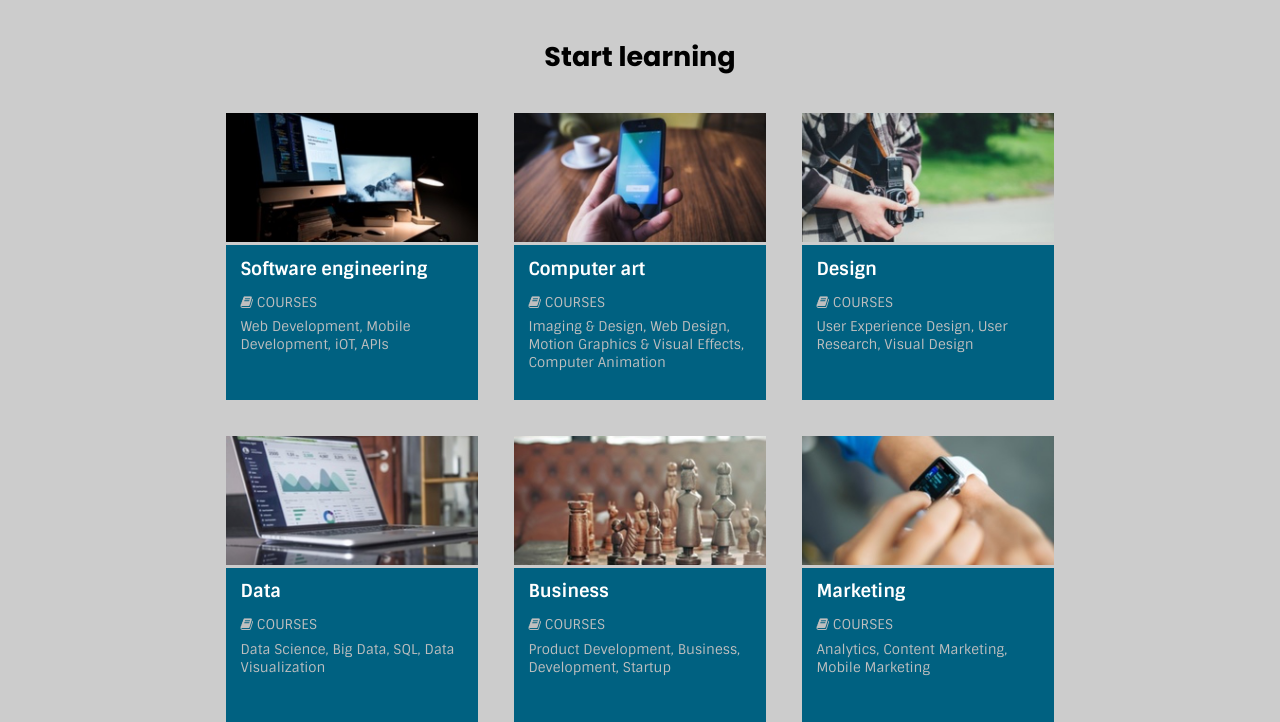
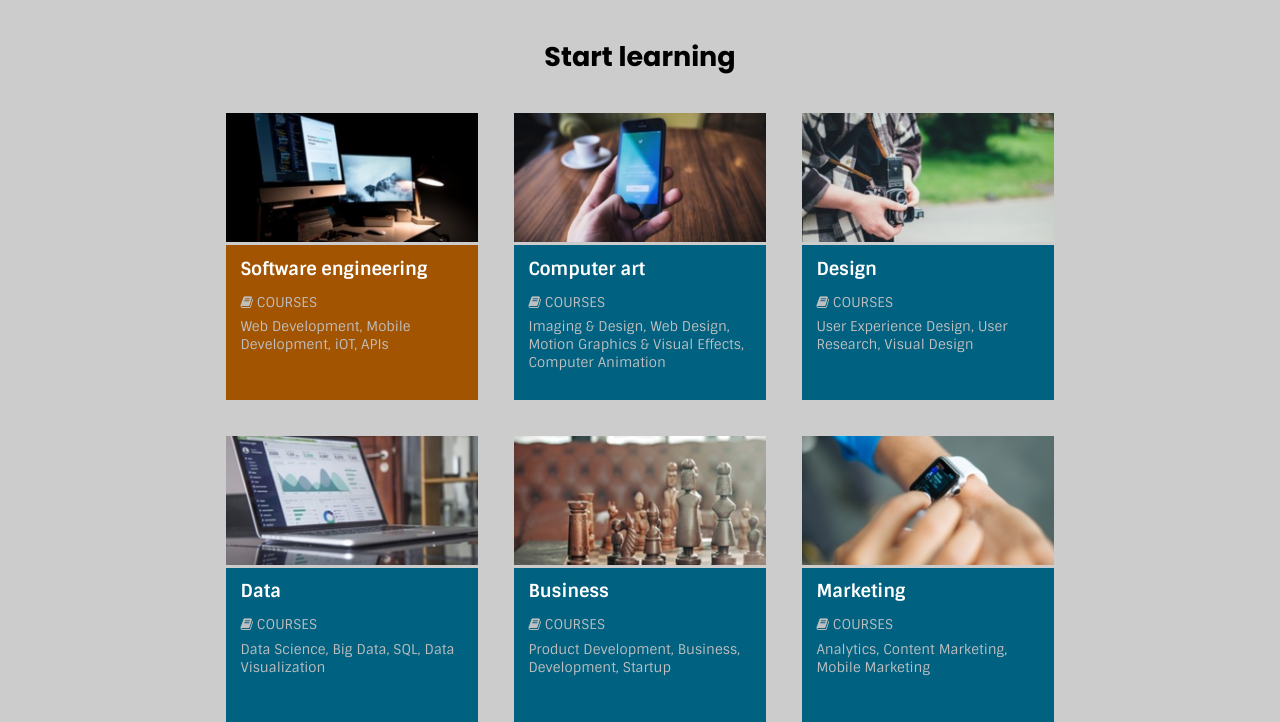
Before and after one commit to brenda-luz/ColmarAcademy, a plain HTML site: page index.html in a window 1280 px wide. In both pictures the pointer is over the element 352 px from the left and 1430 px from the top of the page. Shown: the part 1108-1830 px from the top of the page. Drawn offline with Linux system fonts and the light colour scheme.

Commit message:
Add color detail to courses section

```diff
--- a/resources/css/style.css
+++ b/resources/css/style.css
@@ -206,6 +206,10 @@ nav a:active {
   color: #bfbfbf;
   height: 7rem;
 }
+.course-text:hover {
+  background-color: #A35400;
+  cursor: pointer;
+}
 .course-text h3 {
   color: #fff;
 }
```
